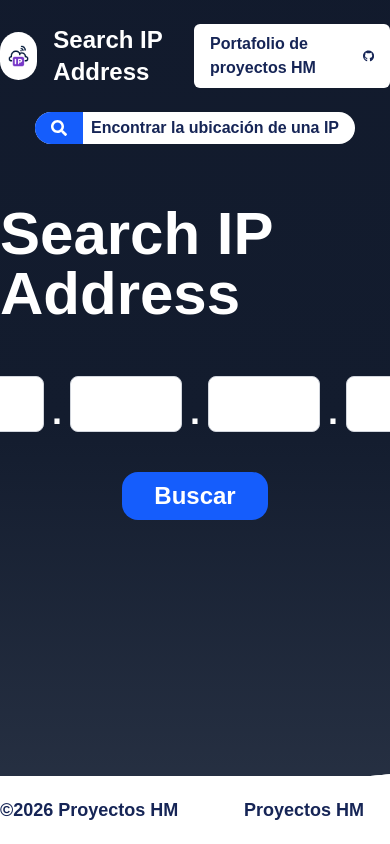
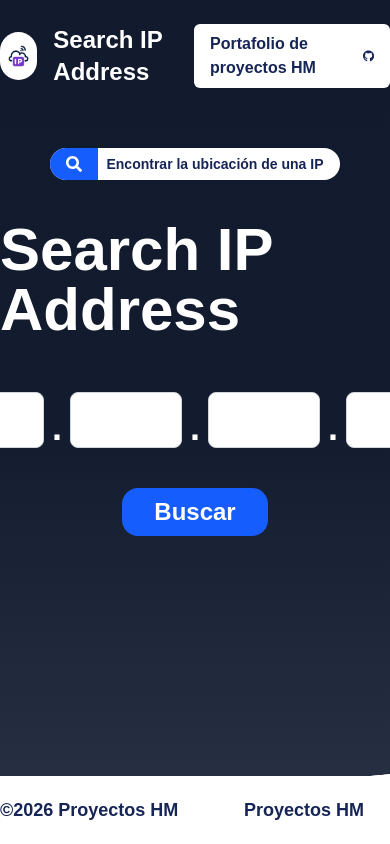
Before and after one commit to EnriqueHM31/api-ip-localization, a React (Vite) app: page / in a window 390 px wide. Shown: the top 844 px of the page. Built offline with nearby package versions, Linux system fonts and the light colour scheme; no server answers.

Commit message:
style: update Etiqueta component for improved layout and text responsiveness

```diff
--- a/src/components/Atomos/Etiqueta.tsx
+++ b/src/components/Atomos/Etiqueta.tsx
@@ -2,11 +2,11 @@ import type { PropsEtiqueta } from "../../types/Components";
 
 export default function Etiqueta({ text, icon }: PropsEtiqueta) {
     return (
-        <div className="bg-white text-blue-950 font-bold rounded-2xl flex items-center gap-2 pe-4 max-w-fit mx-auto my-5">
+        <div className="bg-white text-blue-950 font-bold rounded-2xl flex items-center gap-2 pe-4 max-w-fit mx-auto md:my-5 mt-14">
             <div className="bg-blue-600 text-white px-4 py-2 rounded-tl-2xl rounded-bl-2xl">
                 {icon}
             </div>
-            <p>{text}</p>
+            <p className="text-sm md:text-base">{text}</p>
         </div>
     )
 }
```
